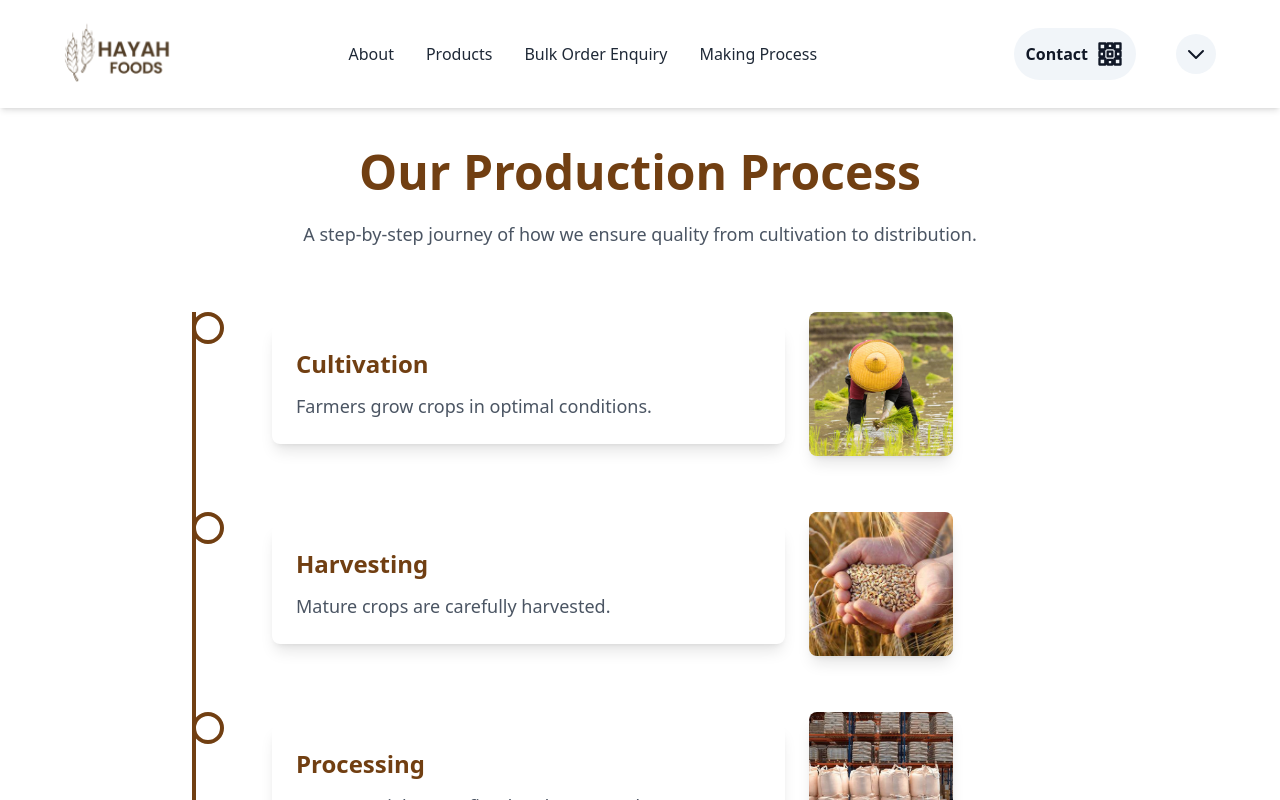
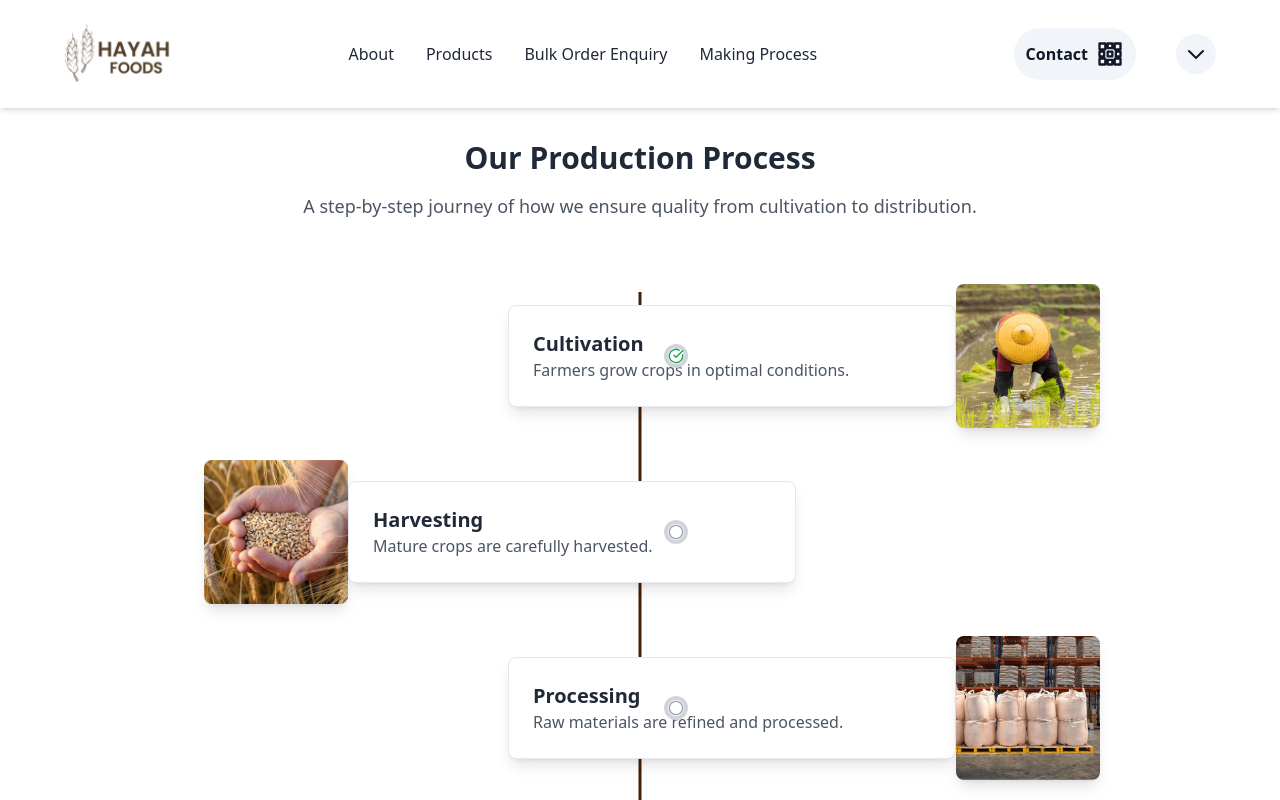
Before and after one commit to ALHAYAHEEXPORTS/ALHAYAHEXPORTS-FRONT-END-, a React (Create React App) app: page /ProcessStep in a window 1280 px wide. Shown: the top 800 px of the page. Built offline with nearby package versions, Linux system fonts and the light colour scheme; no server answers.

Commit message:
this is the new commit by vipul negi

```diff
--- a/package.json
+++ b/package.json
@@ -10,6 +10,7 @@
     "cra-template": "1.2.0",
     "express": "^4.21.2",
     "framer-motion": "^12.0.6",
+    "lucide-react": "^0.475.0",
     "nodemon": "^3.1.9",
     "qrcode": "^1.5.4",
     "react": "^19.0.0",
--- a/src/conponents/ProductionProcess.js
+++ b/src/conponents/ProductionProcess.js
@@ -1,8 +1,23 @@
 import React from "react";
 import { motion } from "framer-motion";
-import { img } from "../assets copy/image";
+import { CheckCircle, Circle } from "lucide-react";
 
-// Define animation variants
+// Importing images properly
+import farmer from "../assets copy/Image-folder/farmer.jpg";
+import farmer2 from "../assets copy/Image-folder/farmer2.jpg";
+import farmer3 from "../assets copy/Image-folder/farmer3.jpg";
+import farmer4 from "../assets copy/Image-folder/farmer4.jpg";
+
+// Steps Data with Correct Image Paths
+const steps = [
+  { title: "Cultivation", description: "Farmers grow crops in optimal conditions.", src: farmer },
+  { title: "Harvesting", description: "Mature crops are carefully harvested.", src: farmer2 },
+  { title: "Processing", description: "Raw materials are refined and processed.", src: farmer3 },
+  { title: "Packaging", description: "Final products are packed for distribution.", src: farmer4 },
+  { title: "Distribution", description: "Goods are shipped to markets worldwide.", src: farmer }
+];
+
+// Animation Variants
 const stepVariants = {
   hidden: { opacity: 0, x: 50 },
   visible: { opacity: 1, x: 0, transition: { type: "spring", stiffness: 120, damping: 15 } }
@@ -13,72 +28,106 @@ const fadeInUp = {
   visible: { opacity: 1, y: 0, transition: { duration: 0.8 } }
 };
 
-// Steps Data with Corresponding Images
-const steps = [
-  { title: "Cultivation", description: "Farmers grow crops in optimal conditions.", image: img.farmer },
-  { title: "Harvesting", description: "Mature crops are carefully harvested.", image: img.farmer2 },
-  { title: "Processing", description: "Raw materials are refined and processed.", image: img.farmer3 },
-  { title: "Packaging", description: "Final products are packed for distribution.", image: img.farmer },
-  { title: "Distribution", description: "Goods are shipped to markets worldwide.", image: img.farmer2 }
-];
+const lineVariants = {
+  hidden: { height: 0 },
+  visible: { height: "100%", transition: { duration: 0.5, ease: "easeInOut" } }
+};
 
+const iconVariants = {
+  hidden: { scale: 0, opacity: 0 },
+  visible: {
+    scale: 1,
+    opacity: 1,
+    transition: {
+      type: "spring",
+      stiffness: 200,
+      damping: 10,
+      delay: 0.2
+    }
+  }
+};
+
+// Step Component with Responsive Design
 const Step = ({ step, index, totalSteps }) => {
+  const isEven = index % 2 === 0;
+
   return (
     <motion.div
-      className="relative flex flex-col md:flex-row items-center md:items-start mb-14 w-full"
+      className="relative flex flex-col md:flex-row items-center justify-center w-full md:space-x-6 p-4"
       variants={stepVariants}
       initial="hidden"
       whileInView="visible"
       viewport={{ once: true }}
     >
-      {/* Continuous Vertical Line - Always on Left */}
+      {/* Timeline Connector Line */}
       {index < totalSteps - 1 && (
-        <div className="absolute left-6 md:left-16 top-6 w-1 h-full bg-yellow-900" />
+        <motion.div
+          className="absolute left-1/2 transform -translate-x-1/2 top-6 w-[3px] bg-yellow-950 hidden md:block"
+          variants={lineVariants}
+          initial="hidden"
+          whileInView="visible"
+          viewport={{ once: true }}
+        />
       )}
 
-      {/* Circle Indicator - Always on Left */}
-      <div className="absolute left-6 md:left-16 w-5 h-5 md:w-8 md:h-8 border-4 border-yellow-900 bg-white rounded-full" />
-
-      {/* Step Content - Always Positioned to the Right */}
-      <div className="flex flex-col md:flex-row items-center gap-6 w-full ml-16 md:ml-36">
-        {/* Step Card */}
-        <motion.div className="w-full md:w-7/12 bg-white p-4 md:p-6 shadow-lg rounded-lg">
-          <h3 className="text-lg md:text-2xl font-bold text-yellow-900 mb-2 md:mb-3">{step.title}</h3>
-          <p className="text-gray-600 text-sm md:text-lg">{step.description}</p>
-        </motion.div>
-
-        {/* Image */}
+      {/* Step Content & Image Section */}
+      <div
+        className={`relative flex flex-col md:flex-row items-center w-full max-w-4xl ${
+          isEven ? "md:flex-row-reverse" : "md:flex-row"
+        }`}
+      >
+        {/* Step Image */}
         <motion.img
-          src={step.image}
+          src={step.src}
           alt={step.title}
-          className="w-24 h-24 md:w-36 md:h-36 object-cover rounded-lg shadow-lg"
+          className="w-20 h-20 md:w-36 md:h-36 object-cover rounded-lg shadow-lg mb-4 md:mb-0"
           variants={fadeInUp}
         />
+
+        {/* Step Text Card */}
+        <div className="w-full md:w-1/2 bg-white p-6 rounded-lg shadow-lg border text-center md:text-left">
+          <h3 className="text-lg md:text-xl font-bold text-gray-800">{step.title}</h3>
+          <p className="text-gray-600 text-sm md:text-base">{step.description}</p>
+        </div>
       </div>
+
+      {/* Step Icon */}
+      <motion.div
+        className="absolute left-1/2 transform -translate-x-1/2 w-5 h-5 md:w-6 md:h-6 rounded-full border-4 border-gray-300 bg-white flex items-center justify-center"
+        variants={iconVariants}
+        initial="hidden"
+        whileInView="visible"
+        viewport={{ once: true }}
+      >
+        {index === 0 ?
+          <CheckCircle className="text-green-600 w-5 h-5 md:w-6 md:h-6" /> :
+          <Circle className="text-gray-400 w-5 h-5 md:w-6 md:h-6" />
+        }
+      </motion.div>
     </motion.div>
   );
 };
 
+// Main Component
 const ProductionProcess = () => {
   return (
-    <div className="py-12 px-4 md:py-16 md:px-20 mt-16">
+    <div className="py-12 px-4 md:py-16 md:px-20">
+      {/* Header */}
       <motion.div
-        className="max-w-5xl mx-auto text-center mb-12 md:mb-16"
+        className="max-w-5xl mx-auto text-center mb-12"
         variants={fadeInUp}
         initial="hidden"
         whileInView="visible"
         viewport={{ once: true }}
       >
-        <h2 className="text-2xl md:text-5xl font-bold text-yellow-900">Our Production Process</h2>
-        <p className="text-gray-600 mt-3 md:mt-6 max-w-3xl mx-auto text-sm md:text-lg">
+        <h2 className="text-2xl md:text-3xl font-bold text-gray-800 mt-14">Our Production Process</h2>
+        <p className="text-gray-600 mt-4 text-sm md:text-lg">
           A step-by-step journey of how we ensure quality from cultivation to distribution.
         </p>
       </motion.div>
 
+      {/* Timeline Section */}
       <div className="max-w-5xl mx-auto flex flex-col items-start relative">
-        {/* Full-length vertical line to connect all circles */}
-        <div className="absolute left-6 md:left-16 top-0 bottom-0 w-1 bg-yellow-900" />
-
         {steps.map((step, index) => (
           <Step key={index} step={step} index={index} totalSteps={steps.length} />
         ))}
```
Also changed, not shown: 1 other file (tests, documents, lock files or other folders).
